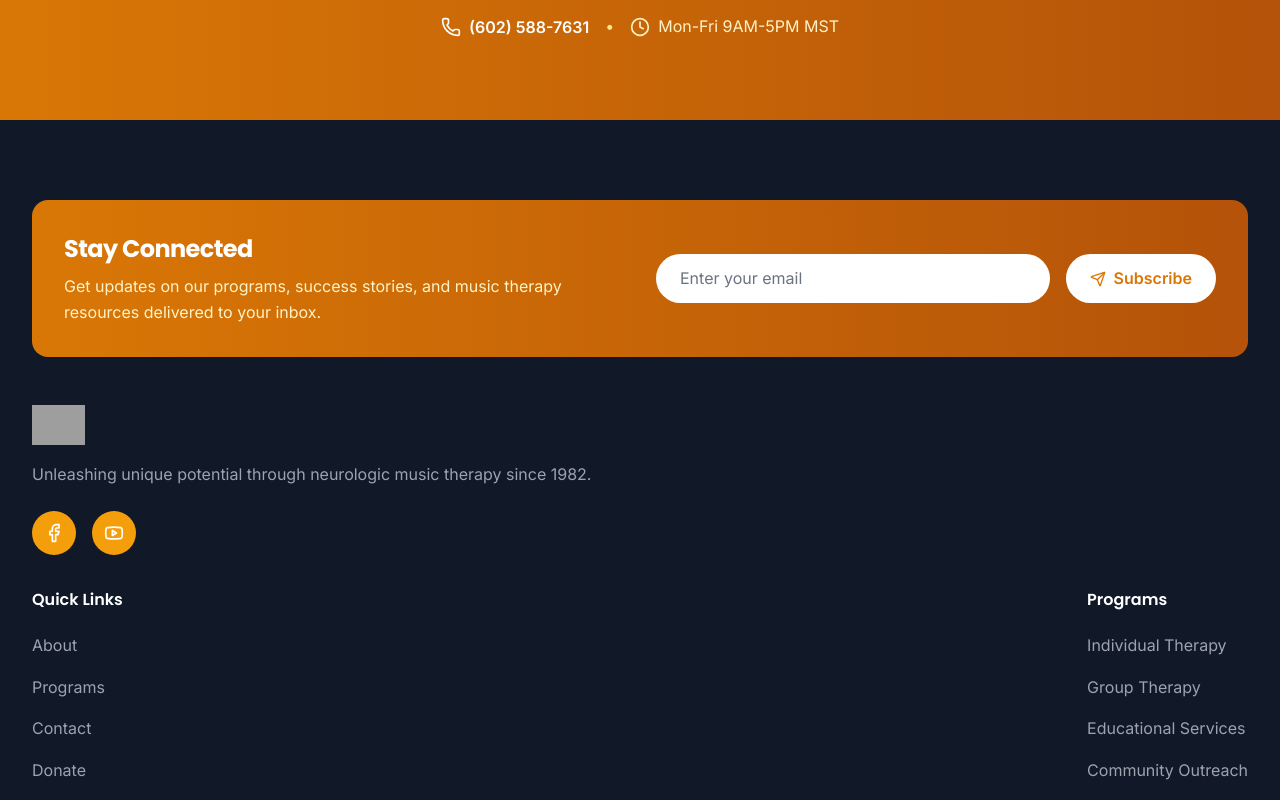
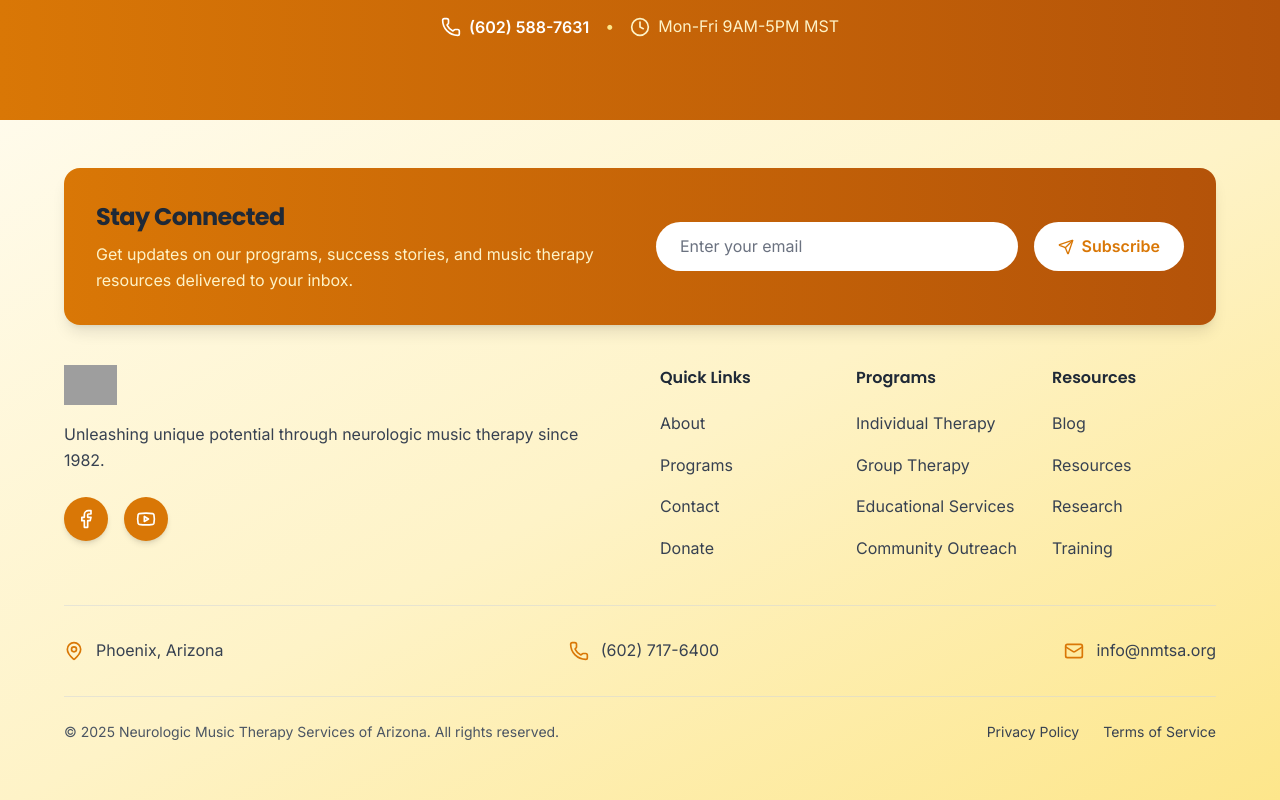
Before and after one commit to 2025-Arizona-Opportunity-Hack/Loop-IT-NMTSAWebsite, a Next.js app: page / in a window 1280 px wide. Shown: the part 6140-6940 px from the top of the page. Built offline with nearby package versions, Linux system fonts and the light colour scheme; no server answers; the database is empty; grey boxes are pictures that could not be loaded.

Commit message:
footer changes

```diff
--- a/src/components/Footer.tsx
+++ b/src/components/Footer.tsx
@@ -35,15 +35,17 @@ const Footer = () => {
   ];
 
   return (
+    <div className="bottom-0 left-0 right-0 z-50 px-4 sm:px-6 lg:px-8 pb-4 bg-gradient-to-br from-nmtsa-50 via-nmtsa-100 to-nmtsa-200">
       <footer
-      className="bg-gray-900 text-white"
+        className="relative transition-all duration-500"
         role="contentinfo"
         aria-label="Site footer"
       >
-      <div className="max-w-7xl mx-auto px-4 sm:px-6 lg:px-8 py-12 lg:py-20">
+        <div className="relative w-full px-4 sm:px-6 lg:px-8 py-8 sm:py-10 lg:py-12">
+          <div className="max-w-7xl mx-auto">
         {/* Newsletter Section */}
         <section
-          className="bg-gradient-to-r from-nmtsa-600 to-nmtsa-700 rounded-2xl p-6 sm:p-8 mb-12"
+          className="bg-gradient-to-r from-nmtsa-600 to-nmtsa-700 rounded-2xl p-6 sm:p-8 mb-10 shadow-lg"
           aria-labelledby="newsletter-heading"
         >
           <div className="grid md:grid-cols-2 gap-6 sm:gap-8 items-center">
@@ -102,9 +104,9 @@ const Footer = () => {
         </section>
 
         {/* Main Footer Content */}
-        <div className="grid xs:grid-cols-1 sm:grid-cols-2 lg:grid-cols-5 gap-6 lg:gap-8 mb-8">
+        <div className="grid grid-cols-1 lg:grid-cols-2 gap-8 lg:gap-10 mb-10">
           {/* Company Info */}
-          <div className="sm:col-span-2 lg:col-span-2">
+          <div>
             <div className="flex items-center mb-4">
               <Link
                 href="/"
@@ -122,7 +124,7 @@ const Footer = () => {
               </Link>
             </div>
             <p
-              className="text-gray-400 mb-6 leading-relaxed"
+              className="text-gray-700 mb-6 leading-relaxed"
               style={{ fontSize: "clamp(0.875rem, 2vw, 1rem)" }}
             >
               Unleashing unique potential through neurologic music therapy since
@@ -135,10 +137,10 @@ const Footer = () => {
             >
               <a
                 href="#"
-                className="touch-target bg-nmtsa-500 rounded-full flex items-center justify-center
-                         hover:bg-nmtsa-600 focus:bg-nmtsa-600
+                className="touch-target bg-nmtsa-600 rounded-full flex items-center justify-center
+                         hover:bg-nmtsa-700 focus:bg-nmtsa-700
                          focus:outline-none focus:ring-4 focus:ring-nmtsa-400 focus:ring-opacity-50
-                         transition-all duration-250"
+                         transition-all duration-250 shadow-md hover:shadow-lg text-white"
                 style={{ width: "44px", height: "44px" }}
                 aria-label="Follow NMTSA on Facebook"
                 role="listitem"
@@ -147,10 +149,10 @@ const Footer = () => {
               </a>
               <a
                 href="#"
-                className="touch-target bg-nmtsa-500 rounded-full flex items-center justify-center
-                         hover:bg-nmtsa-600 focus:bg-nmtsa-600
+                className="touch-target bg-nmtsa-600 rounded-full flex items-center justify-center
+                         hover:bg-nmtsa-700 focus:bg-nmtsa-700
                          focus:outline-none focus:ring-4 focus:ring-nmtsa-400 focus:ring-opacity-50
-                         transition-all duration-250"
+                         transition-all duration-250 shadow-md hover:shadow-lg text-white"
                 style={{ width: "44px", height: "44px" }}
                 aria-label="Watch NMTSA videos on YouTube"
                 role="listitem"
@@ -160,8 +162,10 @@ const Footer = () => {
             </div>
           </div>
 
+          {/* Quick Links, Programs, and Resources */}
+          <div className="grid grid-cols-2 lg:grid-cols-3 gap-6 lg:gap-8">
             {/* Quick Links */}
-          <nav className="xs:col-span-1" aria-labelledby="quick-links-heading">
+            <nav aria-labelledby="quick-links-heading">
               <h3
                 id="quick-links-heading"
                 className="font-semibold mb-4 font-poppins"
@@ -174,7 +178,7 @@ const Footer = () => {
                   <li key={link.name} role="listitem">
                     <Link
                       href={link.href}
-                    className="text-gray-400 hover:text-white focus:text-white
+                      className="text-gray-700 hover:text-nmtsa-600 focus:text-nmtsa-600
                                focus:outline-none focus:underline
                                transition-all duration-250 inline-block py-1
                                touch-target-text"
@@ -188,7 +192,7 @@ const Footer = () => {
             </nav>
 
             {/* Programs */}
-          <nav className="xs:col-span-1" aria-labelledby="programs-heading">
+            <nav aria-labelledby="programs-heading">
               <h3
                 id="programs-heading"
                 className="font-semibold mb-4 font-poppins"
@@ -201,7 +205,7 @@ const Footer = () => {
                   <li key={link.name} role="listitem">
                     <Link
                       href={link.href}
-                    className="text-gray-400 hover:text-white focus:text-white
+                      className="text-gray-700 hover:text-nmtsa-600 focus:text-nmtsa-600
                                focus:outline-none focus:underline
                                transition-all duration-250 inline-block py-1
                                touch-target-text"
@@ -215,7 +219,7 @@ const Footer = () => {
             </nav>
 
             {/* Resources */}
-          <nav className="xs:col-span-1" aria-labelledby="resources-heading">
+            <nav className="col-span-2 lg:col-span-1" aria-labelledby="resources-heading">
               <h3
                 id="resources-heading"
                 className="font-semibold mb-4 font-poppins"
@@ -228,7 +232,7 @@ const Footer = () => {
                   <li key={link.name} role="listitem">
                     <Link
                       href={link.href}
-                    className="text-gray-400 hover:text-white focus:text-white
+                      className="text-gray-700 hover:text-nmtsa-600 focus:text-nmtsa-600
                                focus:outline-none focus:underline
                                transition-all duration-250 inline-block py-1
                                touch-target-text"
@@ -241,12 +245,13 @@ const Footer = () => {
               </ul>
             </nav>
           </div>
+        </div>
 
         {/* Contact Info & Legal */}
-        <div className="border-t border-gray-800 pt-6 sm:pt-8">
+        <div className="border-t border-gray-300/50 pt-8">
           {/* Contact Information */}
           <section
-            className="grid xs:grid-cols-1 sm:grid-cols-2 lg:grid-cols-3 gap-4 sm:gap-6 mb-6 sm:mb-8"
+            className="grid grid-cols-2 lg:flex lg:items-center lg:justify-between gap-4 lg:gap-6 mb-8"
             aria-labelledby="contact-info-heading"
           >
             <h2 id="contact-info-heading" className="sr-only">
@@ -255,11 +260,11 @@ const Footer = () => {
 
             <div className="flex items-center space-x-3 touch-target-text">
               <MapPin
-                className="w-5 h-5 text-nmtsa-400 flex-shrink-0"
+                className="w-5 h-5 text-nmtsa-600 flex-shrink-0"
                 aria-hidden="true"
               />
               <span
-                className="text-gray-400"
+                className="text-gray-700"
                 style={{ fontSize: "clamp(0.875rem, 2vw, 1rem)" }}
               >
                 Phoenix, Arizona
@@ -268,12 +273,12 @@ const Footer = () => {
 
             <div className="flex items-center space-x-3 touch-target-text">
               <Phone
-                className="w-5 h-5 text-nmtsa-400 flex-shrink-0"
+                className="w-5 h-5 text-nmtsa-600 flex-shrink-0"
                 aria-hidden="true"
               />
               <a
                 href="tel:+16027176400"
-                className="text-gray-400 hover:text-white focus:text-white
+                className="text-gray-700 hover:text-nmtsa-600 focus:text-nmtsa-600
                          focus:outline-none focus:underline transition-all duration-250"
                 style={{ fontSize: "clamp(0.875rem, 2vw, 1rem)" }}
                 aria-label="Call NMTSA at 6 0 2 7 1 7 6 4 0 0"
@@ -282,14 +287,14 @@ const Footer = () => {
               </a>
             </div>
 
-            <div className="flex items-center space-x-3 touch-target-text">
+            <div className="flex items-center space-x-3 touch-target-text col-span-2 lg:col-span-1">
               <Mail
-                className="w-5 h-5 text-nmtsa-400 flex-shrink-0"
+                className="w-5 h-5 text-nmtsa-600 flex-shrink-0"
                 aria-hidden="true"
               />
               <a
                 href="mailto:info@nmtsa.org"
-                className="text-gray-400 hover:text-white focus:text-white
+                className="text-gray-700 hover:text-nmtsa-600 focus:text-nmtsa-600
                          focus:outline-none focus:underline transition-all duration-250"
                 style={{ fontSize: "clamp(0.875rem, 2vw, 1rem)" }}
                 aria-label="Email NMTSA at info@nmtsa.org"
@@ -300,9 +305,9 @@ const Footer = () => {
           </section>
 
           {/* Legal Footer */}
-          <div className="flex flex-col sm:flex-row justify-between items-start sm:items-center pt-6 border-t border-gray-800 gap-4">
+          <div className="flex flex-col sm:flex-row justify-between items-start sm:items-center pt-6 border-t border-gray-300/50 gap-4">
             <p
-              className="text-gray-400 order-2 sm:order-1"
+              className="text-gray-600 order-2 sm:order-1"
               style={{ fontSize: "clamp(0.75rem, 1.5vw, 0.875rem)" }}
             >
               © 2025 Neurologic Music Therapy Services of Arizona. All rights
@@ -314,7 +319,7 @@ const Footer = () => {
             >
               <Link
                 href="#"
-                className="text-gray-400 hover:text-white focus:text-white
+                className="text-gray-700 hover:text-nmtsa-600 focus:text-nmtsa-600
                          focus:outline-none focus:underline
                          transition-all duration-250 touch-target-text"
                 style={{ fontSize: "clamp(0.75rem, 1.5vw, 0.875rem)" }}
@@ -323,7 +328,7 @@ const Footer = () => {
               </Link>
               <Link
                 href="#"
-                className="text-gray-400 hover:text-white focus:text-white
+                className="text-gray-700 hover:text-nmtsa-600 focus:text-nmtsa-600
                          focus:outline-none focus:underline
                          transition-all duration-250 touch-target-text"
                 style={{ fontSize: "clamp(0.75rem, 1.5vw, 0.875rem)" }}
@@ -334,7 +339,9 @@ const Footer = () => {
           </div>
         </div>
           </div>
+        </div>
       </footer>
+    </div>
   );
 };
 
```
Lines whose indentation alone changed are shown as unchanged.
